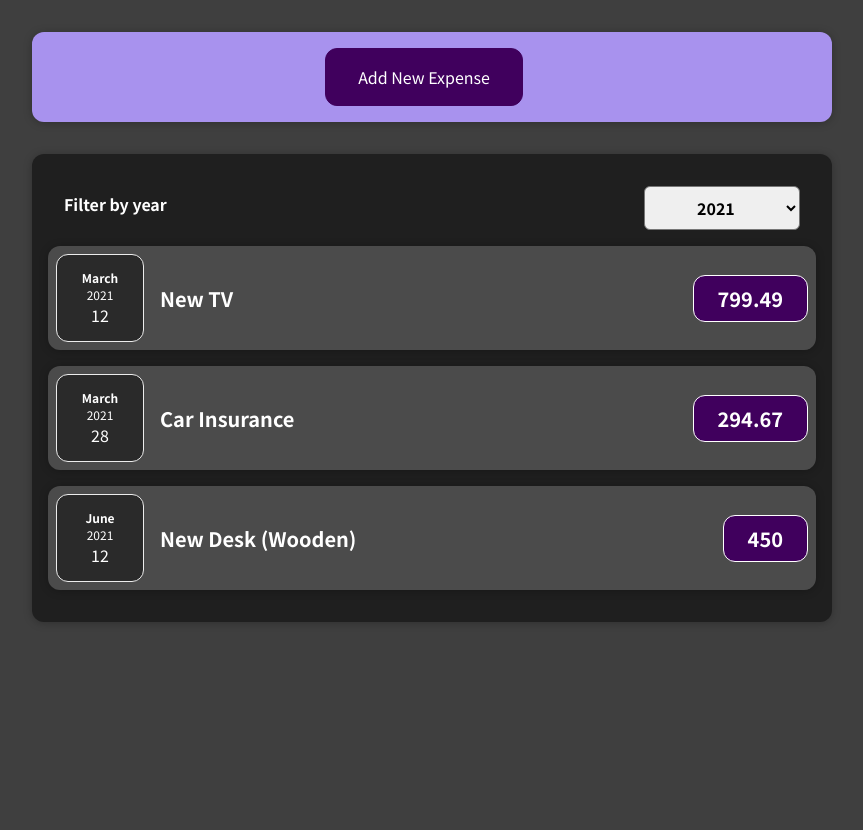
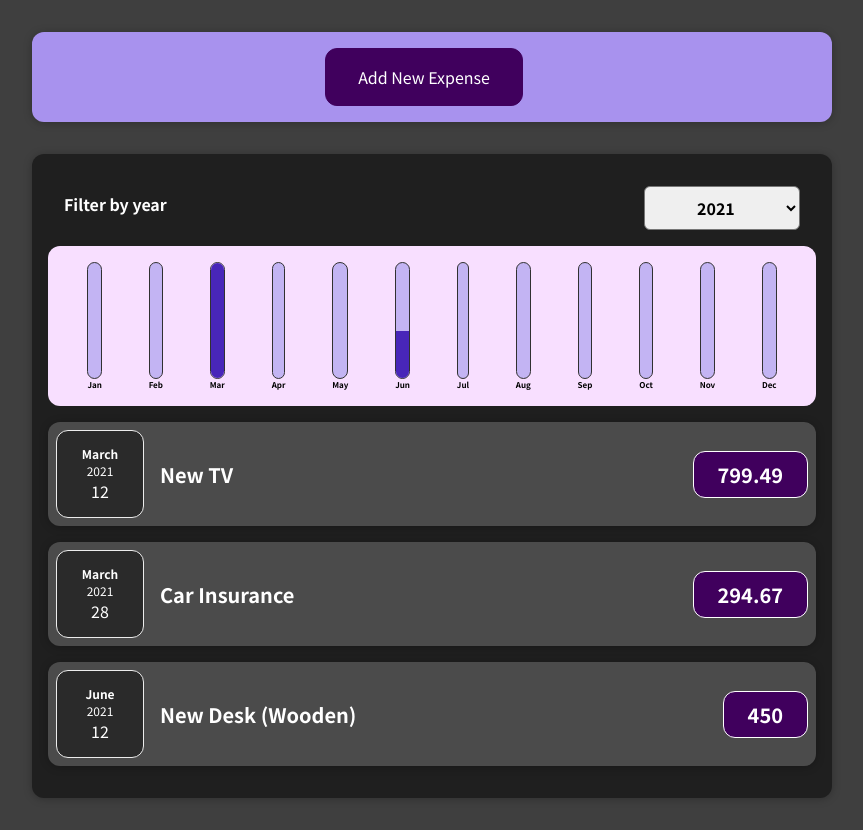
Before and after one commit to yazeedmomani/prs_web_expense-tracker, a React (Create React App) app: page / in a window 1280 px wide. Shown: the whole page, without its empty margins (208-1071 px from the left). Before the commit the page ends 800 px from the top, so only its background shows below. Built offline with nearby package versions, Linux system fonts and the light colour scheme.

Commit message:
finish expense tracker

```diff
--- /dev/null
+++ b/src/components/Chart/Chart.css
@@ -0,0 +1,9 @@
+.chart {
+  padding: 1rem;
+  border-radius: 12px;
+  background-color: #f8dfff;
+  text-align: center;
+  display: flex;
+  justify-content: space-around;
+  height: 10rem;
+}
--- /dev/null
+++ b/src/components/Chart/Chart.js
@@ -0,0 +1,22 @@
+import "./Chart.css";
+import ChartBar from "./ChartBar";
+
+function Chart(props) {
+  const dataPointsValues = props.dataPoints.map((current) => current.value);
+  const maxValue = Math.max(...dataPointsValues);
+
+  return (
+    <div className="chart">
+      {props.dataPoints.map((current) => (
+        <ChartBar
+          key={current.label}
+          value={current.value}
+          maxValue={maxValue}
+          label={current.label}
+        />
+      ))}
+    </div>
+  );
+}
+
+export default Chart;
--- /dev/null
+++ b/src/components/Chart/ChartBar.css
@@ -0,0 +1,30 @@
+.chart-bar {
+  height: 100%;
+  display: flex;
+  flex-direction: column;
+  align-items: center;
+}
+
+.chart-bar__inner {
+  height: 100%;
+  width: 100%;
+  border: 1px solid #313131;
+  border-radius: 12px;
+  background-color: #c3b4f3;
+  overflow: hidden;
+  display: flex;
+  flex-direction: column;
+  justify-content: flex-end;
+}
+
+.chart-bar__fill {
+  background-color: #4826b9;
+  width: 100%;
+  transition: all 0.3s ease-out;
+}
+
+.chart-bar__label {
+  font-weight: bold;
+  font-size: 0.5rem;
+  text-align: center;
+}
--- /dev/null
+++ b/src/components/Chart/ChartBar.js
@@ -0,0 +1,22 @@
+import "./ChartBar.css";
+
+function ChartBar(props) {
+  let barFillHeight = "0%";
+
+  if (props.maxValue > 0) {
+    barFillHeight = Math.round((props.value / props.maxValue) * 100) + "%";
+  }
+
+  return (
+    <div className="chart-bar">
+      <div className="chart-bar__inner">
+        <div
+          className="chart-bar__fill"
+          style={{ height: barFillHeight }}></div>
+      </div>
+      <div className="chart-bar__label">{props.label}</div>
+    </div>
+  );
+}
+
+export default ChartBar;
--- a/src/components/Expenses/Expenses.js
+++ b/src/components/Expenses/Expenses.js
@@ -2,6 +2,7 @@
 import "./Expenses.css";
 import ExpensesList from "./ExpensesList";
 import ExpensesFilter from "./ExpensesFilter";
+import ExpensesChart from "./ExpensesChart";
 import Card from "../UI/Card";
 
 function Expenses(props) {
@@ -20,6 +21,7 @@
         selectedYear={currentYear}
         onUpdateYear={updateYearHandler}
       />
+      <ExpensesChart expenses={filteredPropsItems} />
       <ExpensesList items={filteredPropsItems} />
     </Card>
   );
--- /dev/null
+++ b/src/components/Expenses/ExpensesChart.js
@@ -0,0 +1,26 @@
+import Chart from "../Chart/Chart";
+
+function ExpensesChart(props) {
+  const chartDataPoints = [
+    { label: "Jan", value: 0 },
+    { label: "Feb", value: 0 },
+    { label: "Mar", value: 0 },
+    { label: "Apr", value: 0 },
+    { label: "May", value: 0 },
+    { label: "Jun", value: 0 },
+    { label: "Jul", value: 0 },
+    { label: "Aug", value: 0 },
+    { label: "Sep", value: 0 },
+    { label: "Oct", value: 0 },
+    { label: "Nov", value: 0 },
+    { label: "Dec", value: 0 },
+  ];
+
+  props.expenses.forEach((current) => {
+    chartDataPoints[current.date.getMonth()].value += current.amount;
+  });
+
+  return <Chart dataPoints={chartDataPoints} />;
+}
+
+export default ExpensesChart;
```
